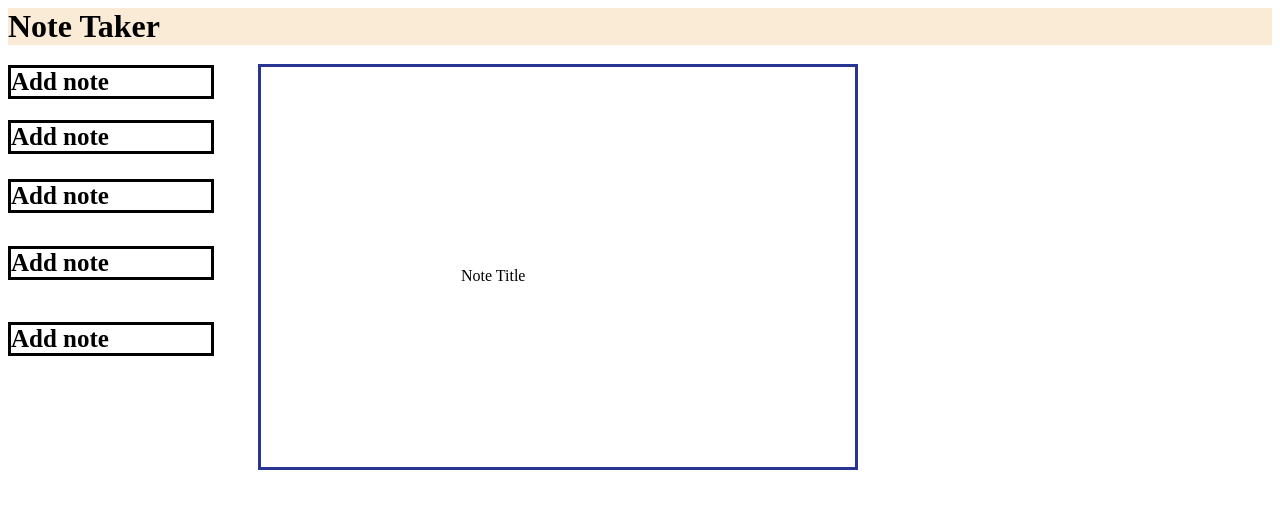
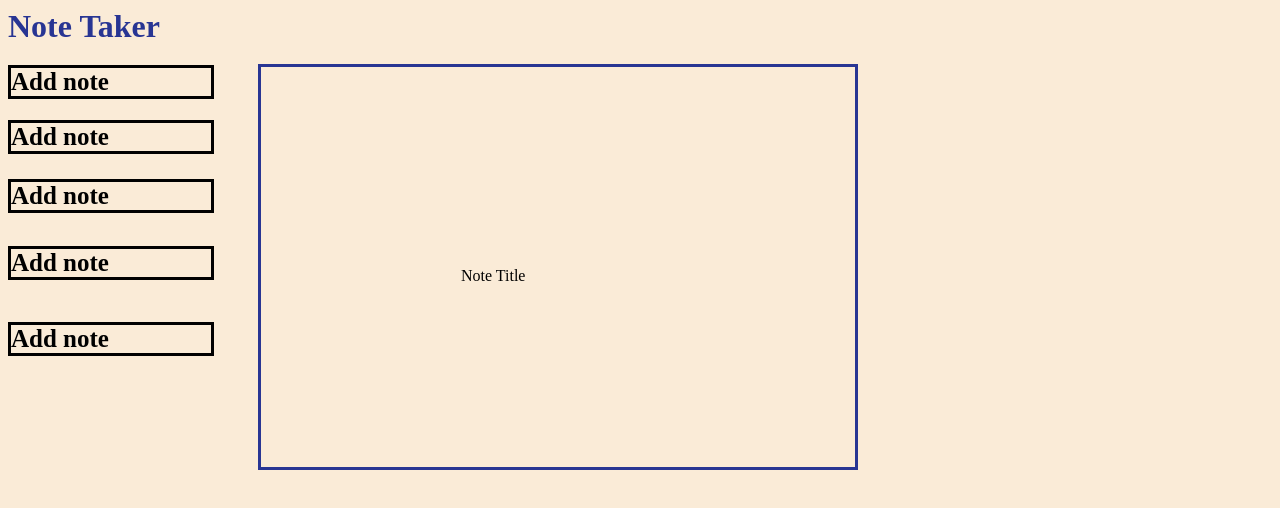
Before and after one commit to TJ-Robinson/coding-homework-11, a website: page indexs.html in a window 1280 px wide. Drawn offline with Linux system fonts and the light colour scheme.

Commit message:
Update styless.css

```diff
--- a/styless.css
+++ b/styless.css
@@ -1,5 +1,9 @@
+body {
+    background-color: antiquewhite;
+}
 
 h1{
+     color: #283593;
 margin: auto;
 background-color: antiquewhite;
 }
```
